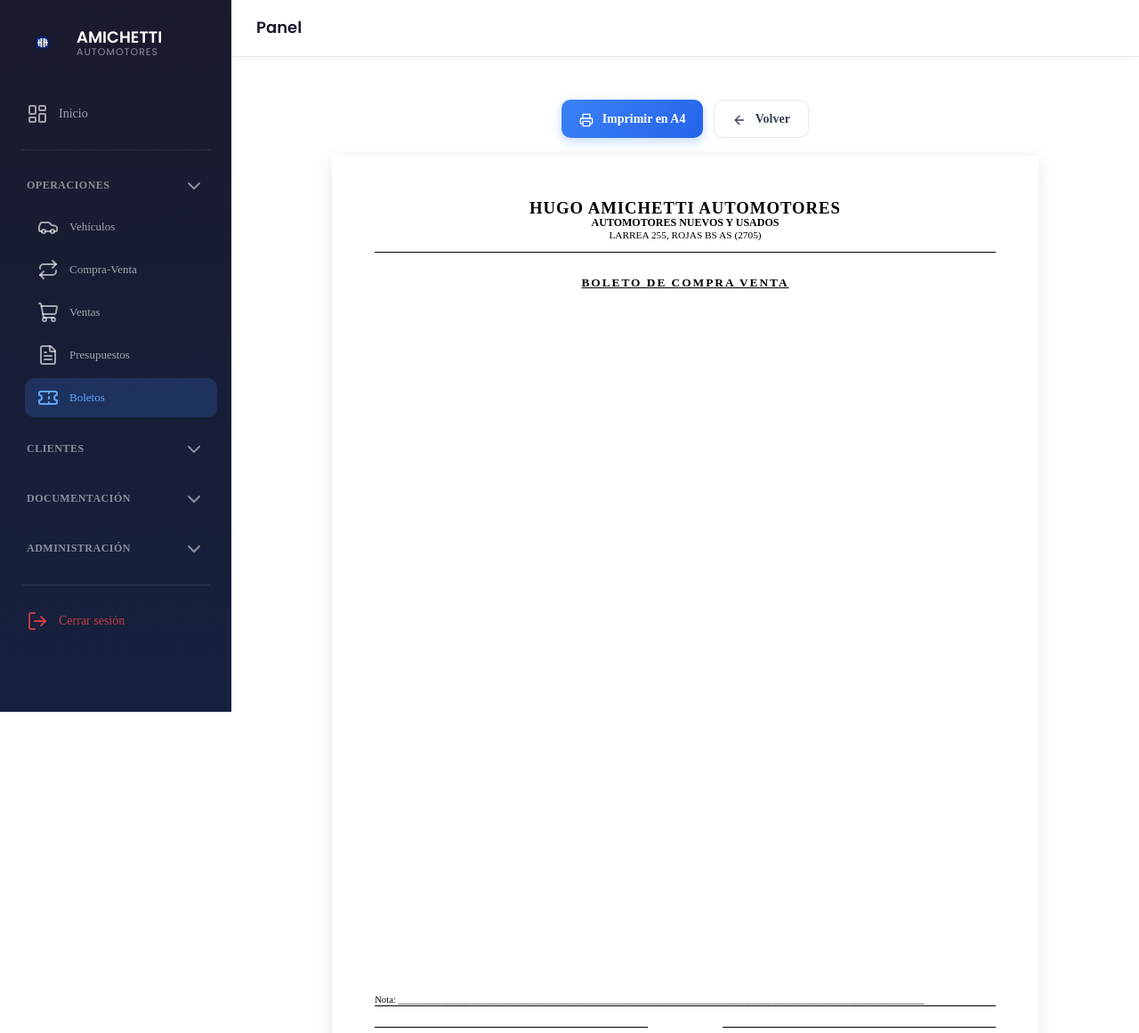
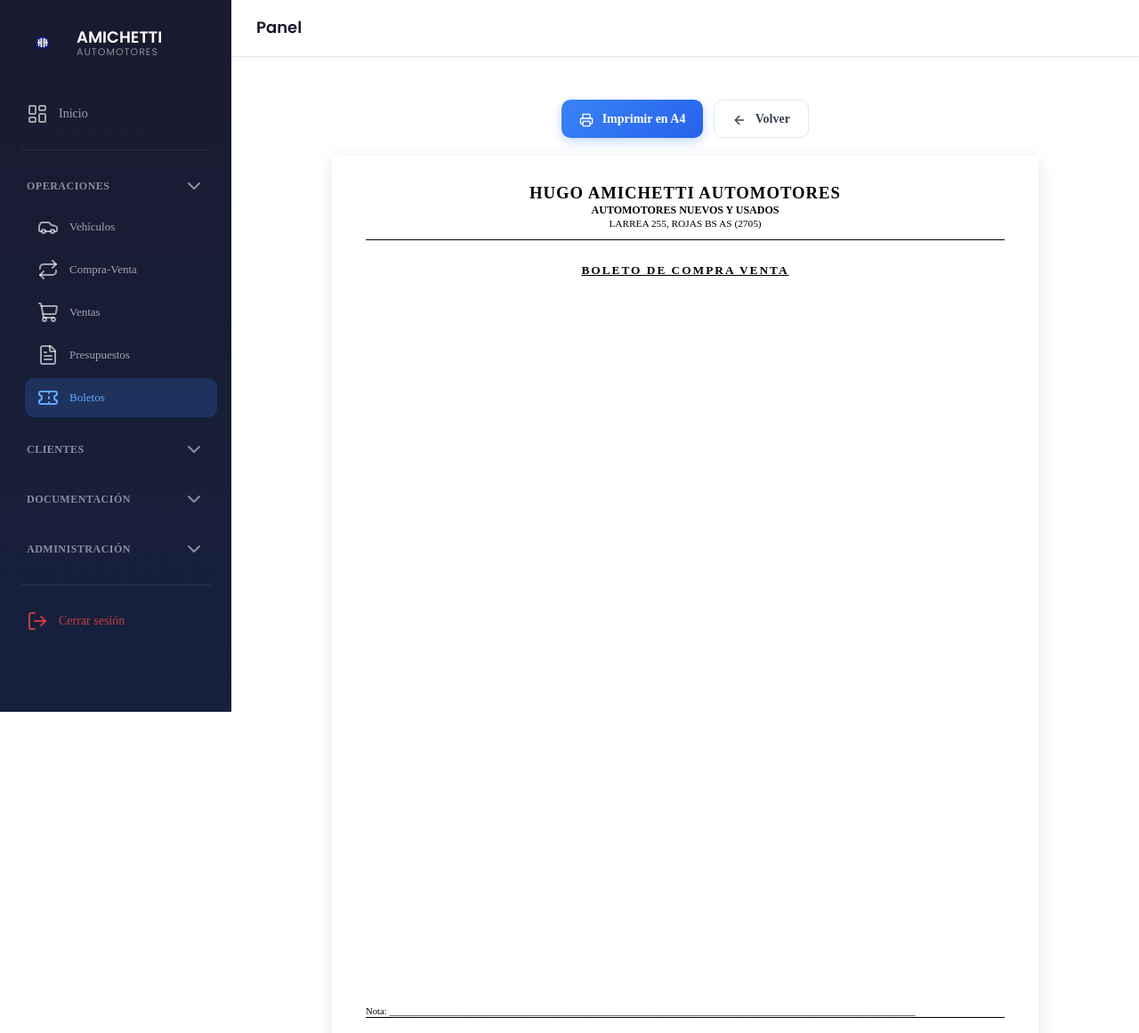
Before and after one commit to vamichetti-sys/concesionario_sistema, a Django app: template boletos/templates/boletos/ver.html in a window 1280 px wide. Shown: the top 1161 px of the page at 89% size. Run offline with Django 5.2, Linux system fonts and the light colour scheme; the template is opened without the code that fills it, so the values that code supplies are empty; parts of the project's set-up code (start-up, migrations or seed data) failed here and were passed over; some libraries are stand-ins or nearby versions.

Commit message:
fix: min-height + márgenes 8mm + 9pt boleto

```diff
--- a/boletos/templates/boletos/ver.html
+++ b/boletos/templates/boletos/ver.html
@@ -5,7 +5,7 @@
 <style>
 @page {
     size: A4;
-    margin: 12.7mm 12.7mm 12.7mm 12.7mm;
+    margin: 8mm;
 }
 
 html, body {
@@ -13,8 +13,8 @@ html, body {
     padding: 0;
     background: #fff;
     font-family: "Times New Roman", serif;
-    font-size: 7.9pt;
-    line-height: 1.15;
+    font-size: 9pt;
+    line-height: 1.25;
     color: #000;
 }
 
@@ -23,12 +23,12 @@ html, body {
 =============================== */
 .boleto-page {
     width: 210mm;
-    height: 297mm;
+    min-height: 297mm;
     margin: 0 auto;
     background: #fff;
     box-shadow: 0 4px 20px rgba(0,0,0,0.1);
     border-radius: 4px;
-    padding: 12.7mm 12.7mm;
+    padding: 8mm 10mm;
     box-sizing: border-box;
     display: flex;
     flex-direction: column;
@@ -74,13 +74,14 @@ html, body {
 .boleto-body {
     flex: 1;
     font-family: "Times New Roman", Times, serif;
-    font-size: 7.9pt;
-    line-height: 1.15;
+    flex: 1;
+    font-size: 9pt;
+    line-height: 1.25;
     text-align: justify;
 }
 
 .boleto-body p {
-    margin: 0 0 0.6mm 0;
+    margin: 0 0 1mm 0;
 }
 
 /* ===============================
```
